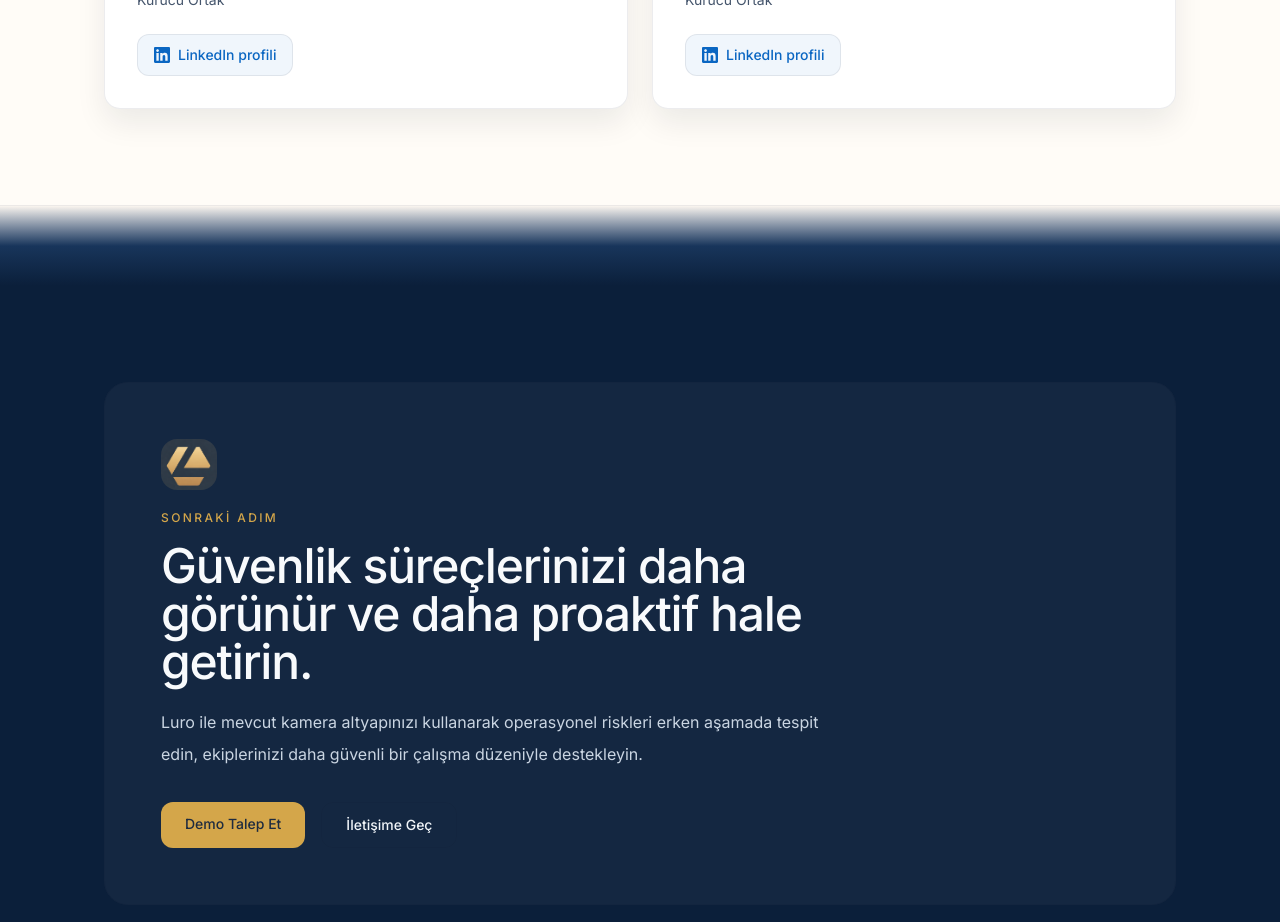
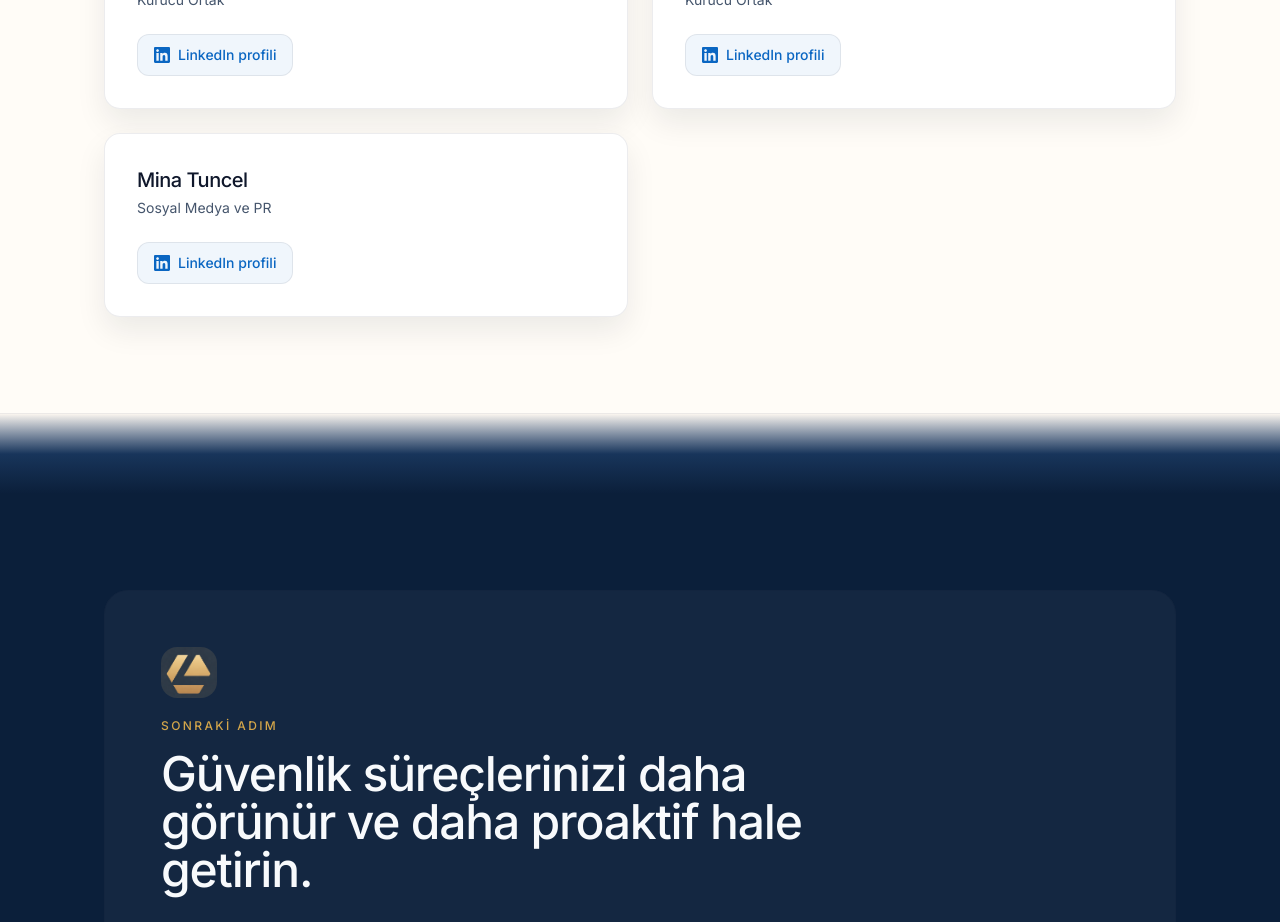
Before and after one commit to dorukyilmaz28/Luro, a Next.js app: page / in a window 1280 px wide. Shown: the part 4380-5302 px from the top of the page. Built offline with nearby package versions, Linux system fonts and the light colour scheme; no server answers.

Commit message:
Kurucular bolumune Mina Tuncel (Sosyal Medya ve PR) ekle
Made-with: Cursor

```diff
--- a/app/page.tsx
+++ b/app/page.tsx
@@ -45,6 +45,11 @@ export default function Home() {
       linkedin:
         process.env.NEXT_PUBLIC_LINKEDIN_DEMIR ||
         "https://www.linkedin.com/in/demir-san%C4%9Fu-8370a0404/",
+    },
+    {
+      name: "Mina Tuncel",
+      title: "Sosyal Medya ve PR",
+      linkedin: "https://www.linkedin.com/in/mina-tuncel-8aa016365/",
     },
   ];
 
```
